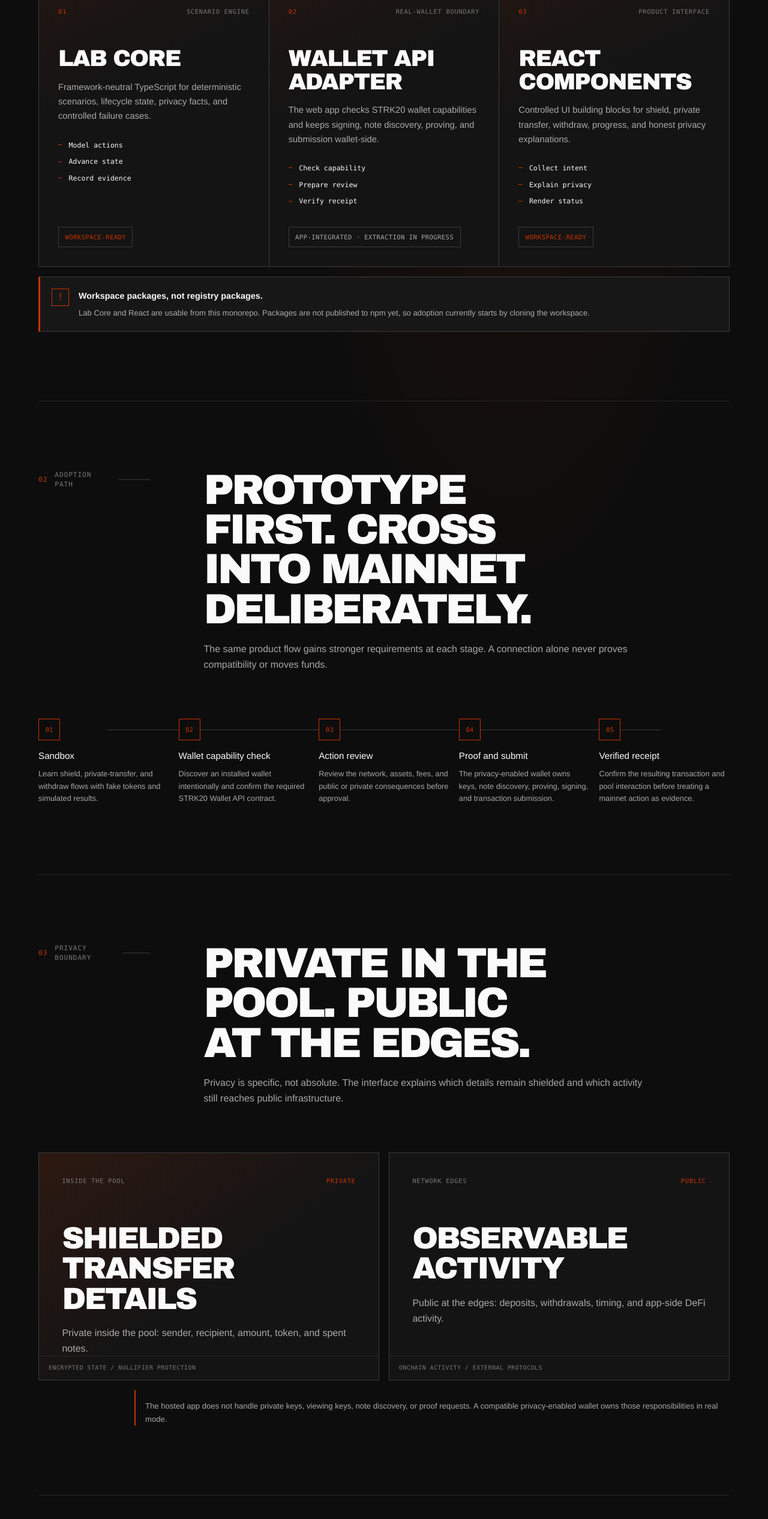
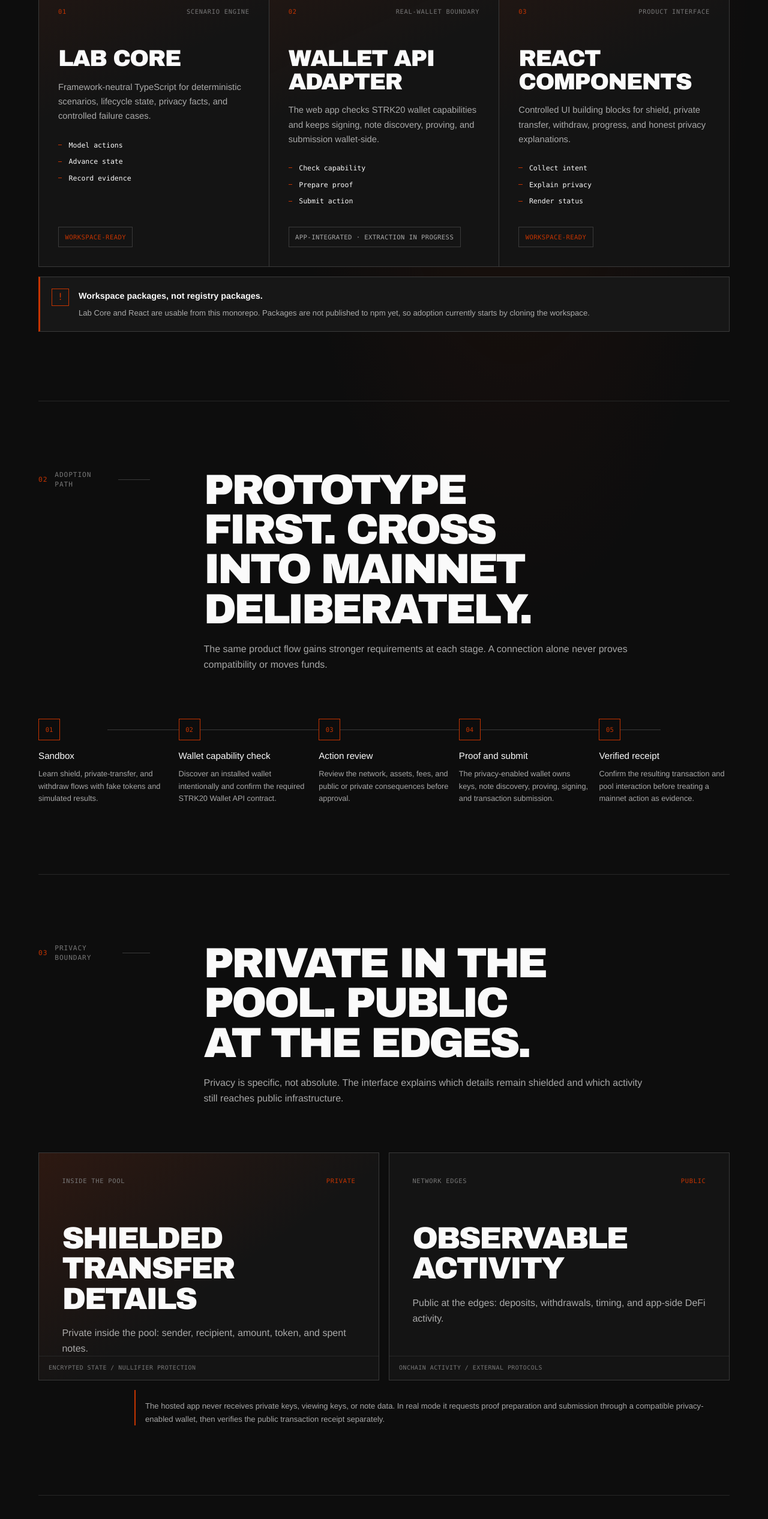
Before and after one commit to Alike001/strk20-workbench, a Next.js app in the folder apps/web/: page /documentation in a window 1280 px wide. Shown: the part 1534-4066 px from the top of the page at 60% size. Built offline with nearby package versions, Linux system fonts and the light colour scheme.

Commit message:
fix: align documentation with wallet boundaries

```diff
--- a/apps/web/components/documentation/documentation-guide.tsx
+++ b/apps/web/components/documentation/documentation-guide.tsx
@@ -23,7 +23,7 @@ const toolkitLayers = [
     state: "extracting",
     description:
       "The web app checks STRK20 wallet capabilities and keeps signing, note discovery, proving, and submission wallet-side.",
-    responsibilities: ["Check capability", "Prepare review", "Verify receipt"],
+    responsibilities: ["Check capability", "Prepare proof", "Submit action"],
   },
   {
     number: "03",
@@ -262,9 +262,10 @@ export function DocumentationGuide(): JSX.Element {
         </div>
 
         <p className={styles.boundaryNote}>
-          The hosted app does not handle private keys, viewing keys, note
-          discovery, or proof requests. A compatible privacy-enabled wallet owns
-          those responsibilities in real mode.
+          The hosted app never receives private keys, viewing keys, or note
+          data. In real mode it requests proof preparation and submission
+          through a compatible privacy-enabled wallet, then verifies the public
+          transaction receipt separately.
         </p>
       </section>
 
```
Also changed, not shown: 1 other file (tests, documents, lock files or other folders).
